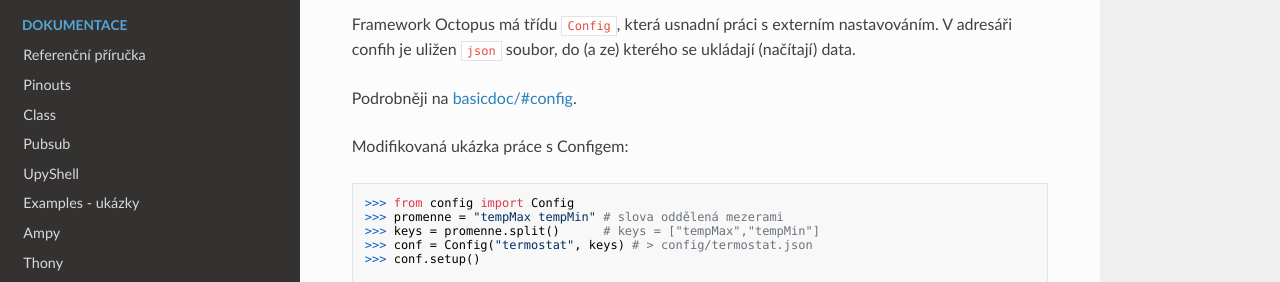
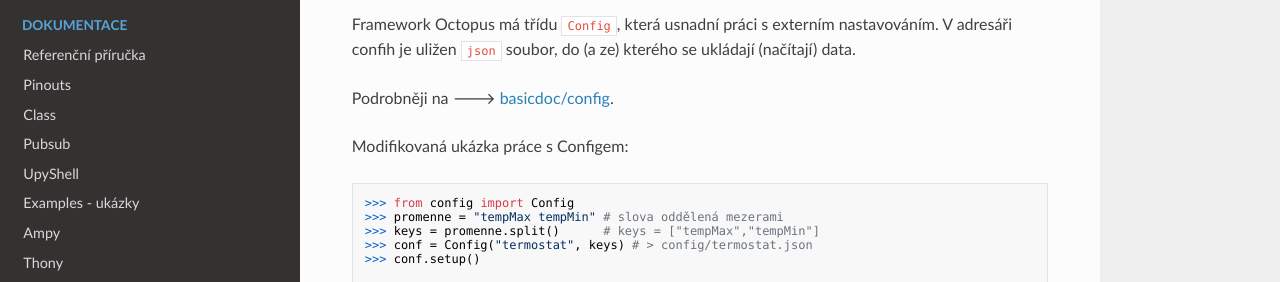
Before and after one commit to octopuslab-cz/docs_octopuslab_cz, an MkDocs documentation site: the page built from docs/ws-python-data.md, in a window 1280 px wide and 900 px high, scrolled down 1660 px. Shown: the part 300-582 px from the top of the window. Built offline with MkDocs 1.6.1, drawn with Linux system fonts in a browser that asks for light colours; nearby versions of some CDN libraries.

Commit message:
links, typo

```diff
--- a/docs/ws-python-data.md
+++ b/docs/ws-python-data.md
@@ -107,7 +107,7 @@
 Framework Octopus má třídu `Config`, která usnadní práci s externím nastavováním.
 V adresáři confih je uližen `json` soubor, do (a ze) kterého se ukládají (načítají) data.
 
-Podrobněji na [basicdoc/#config](basicdoc/#config).
+Podrobněji na 🡒 [basicdoc/config](/basicdoc/#config).
 
 Modifikovaná ukázka práce s Configem:
 
```
Also changed, not shown: docs/basicdoc.md (+4 -0 lines).
